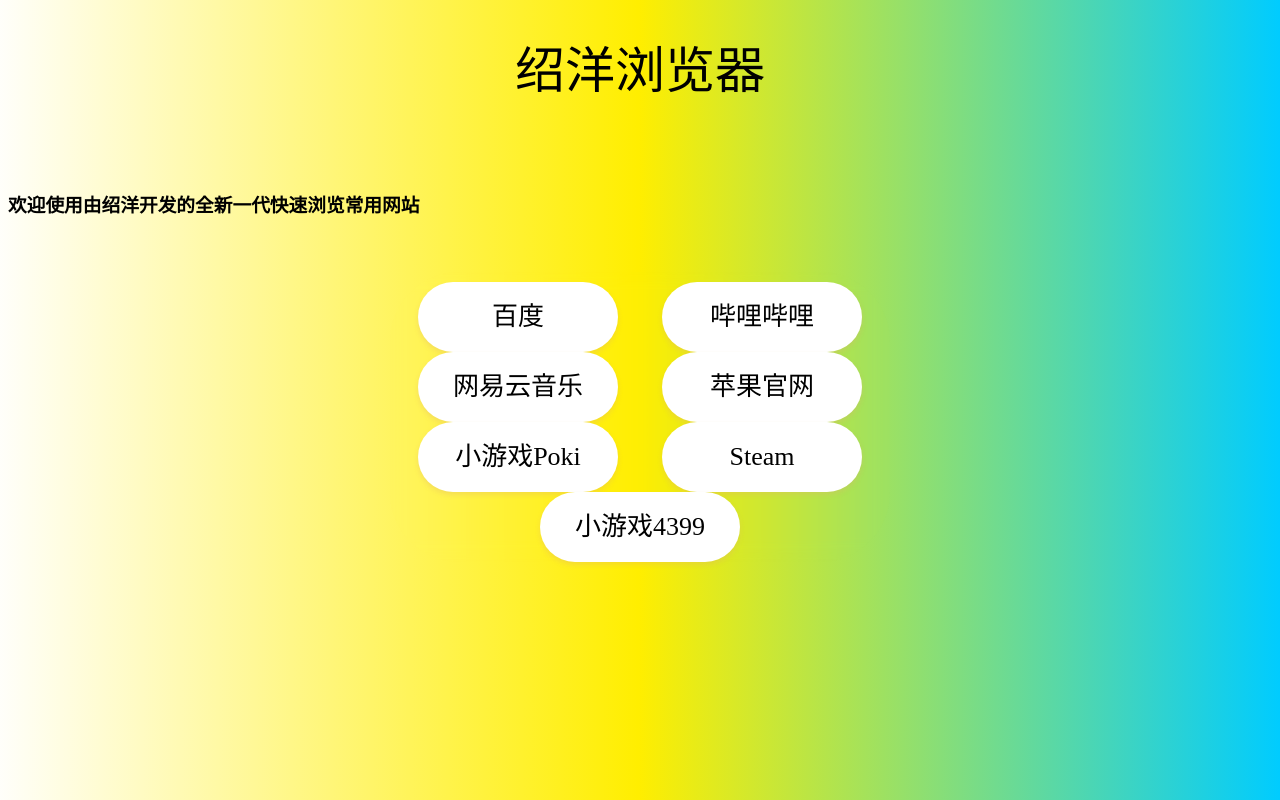
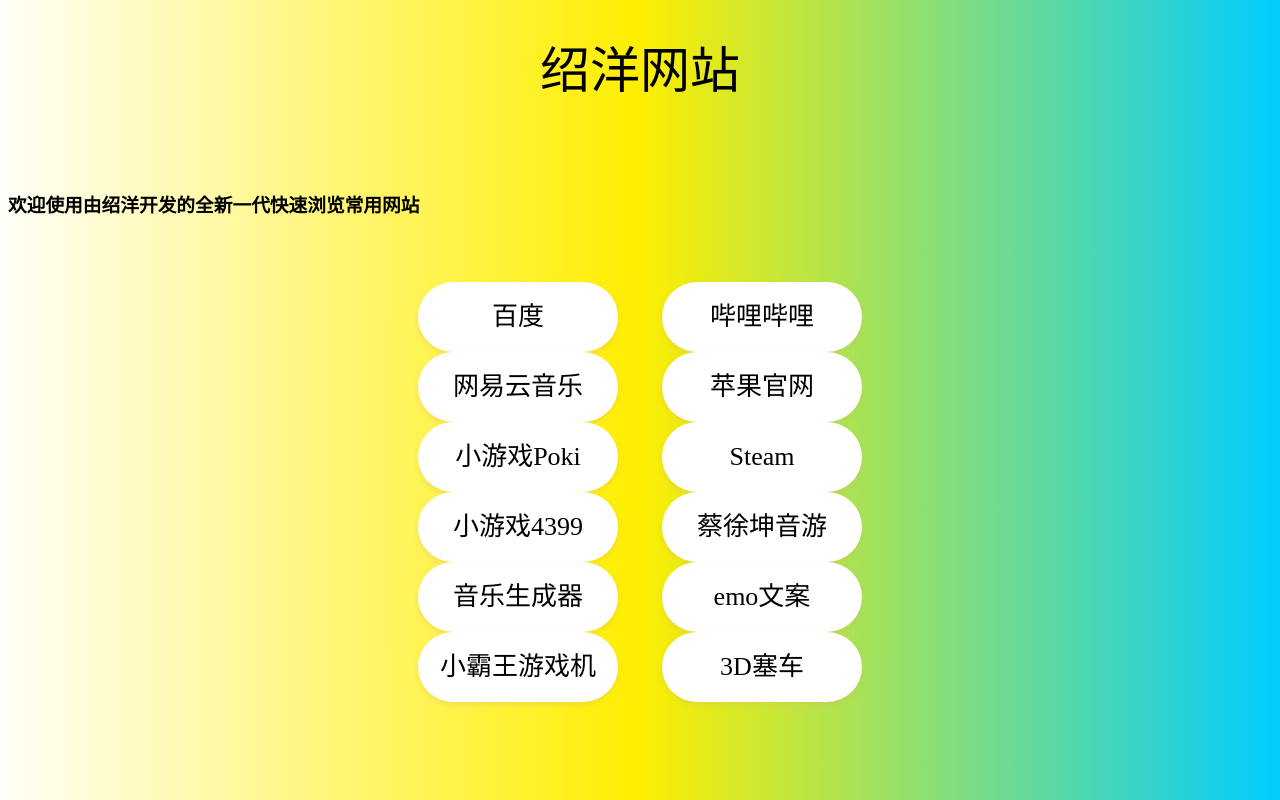
Before and after one commit to BlueBowYoung/BluebowYoung.github.io, a plain HTML site: page index.html in a window 1280 px wide. Drawn offline with Linux system fonts and the light colour scheme.

Commit message:
Update index.html

```diff
--- a/index.html
+++ b/index.html
@@ -2,7 +2,7 @@
 <html>
     <head>
         <meta charset="utf-8" />
-        <title>绍洋浏览器</title>
+        <title>绍洋网站</title>
         <style type="text/css">
             body {
     background: linear-gradient(90deg, rgb(255, 255, 255) -1%, #ffee00 49.88%, #00ccff 100%);
@@ -93,7 +93,7 @@ a:hover {
         </style>
     </head>
     <body>
-        <h1>绍洋浏览器</h1><br><br>
+        <h1>绍洋网站</h1><br><br>
 
         <h3>欢迎使用由绍洋开发的全新一代快速浏览常用网站<h3></h3><br><br>
 
@@ -107,6 +107,11 @@ a:hover {
                     <a href="http://www.poki.com">小游戏Poki</a>
                     <a href="http://www.steam.com">Steam</a>
                     <a href="http://www.4399.com">小游戏4399</a>
+                    <a href="https://xxtyme.github.io/EatCxk/">蔡徐坤音游</a>
+                    <a href="https://aidn.jp/mikutap/">音乐生成器</a>
+                    <a href="https://du.shadiao.app/">emo文案</a>
+                    <a href="www.yikm.net/">小霸王游戏机</a>
+                    <a href="https://bruno-simon.com/">3D塞车</a>
                 </div>
 
             </div>
```
